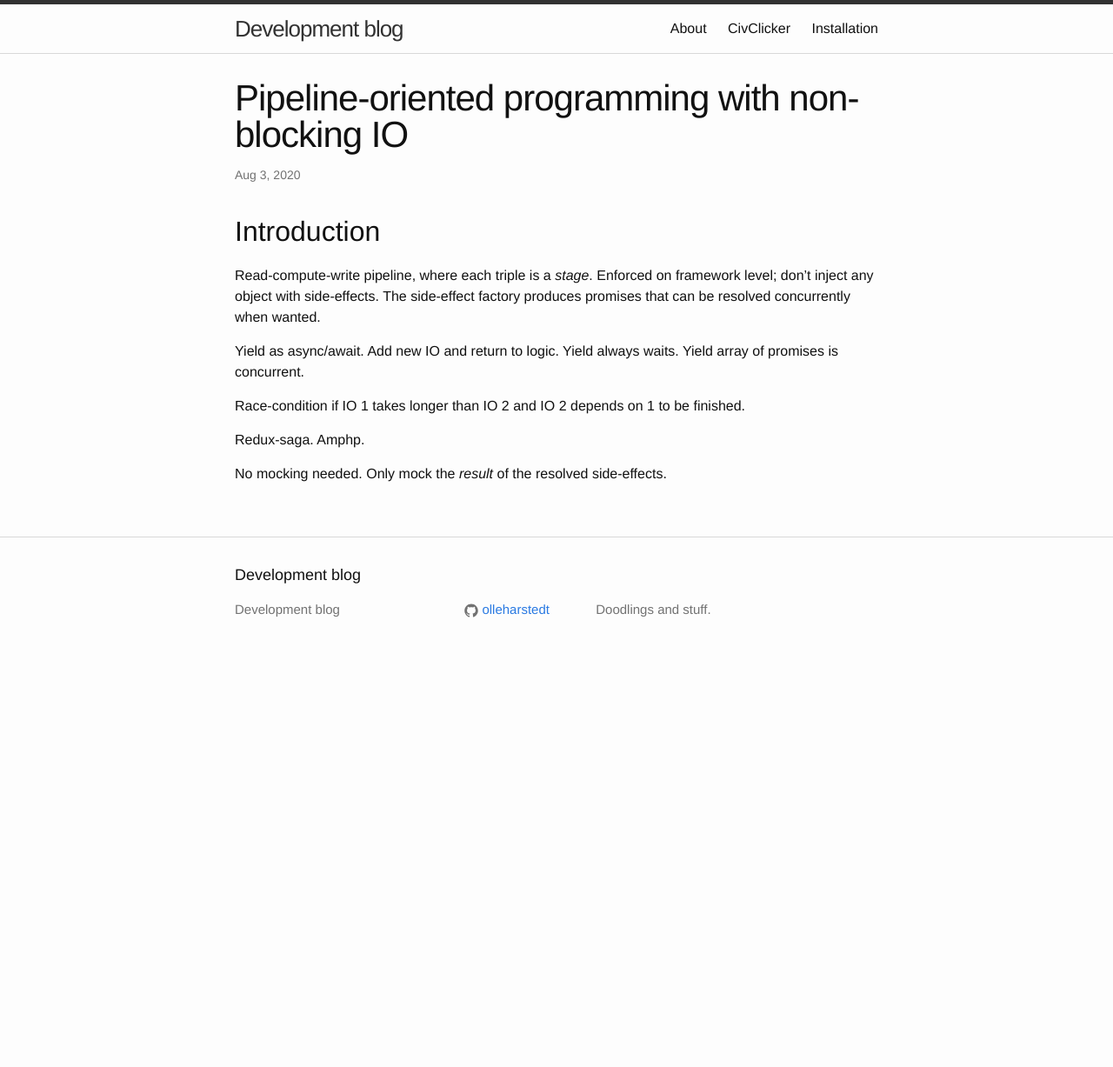
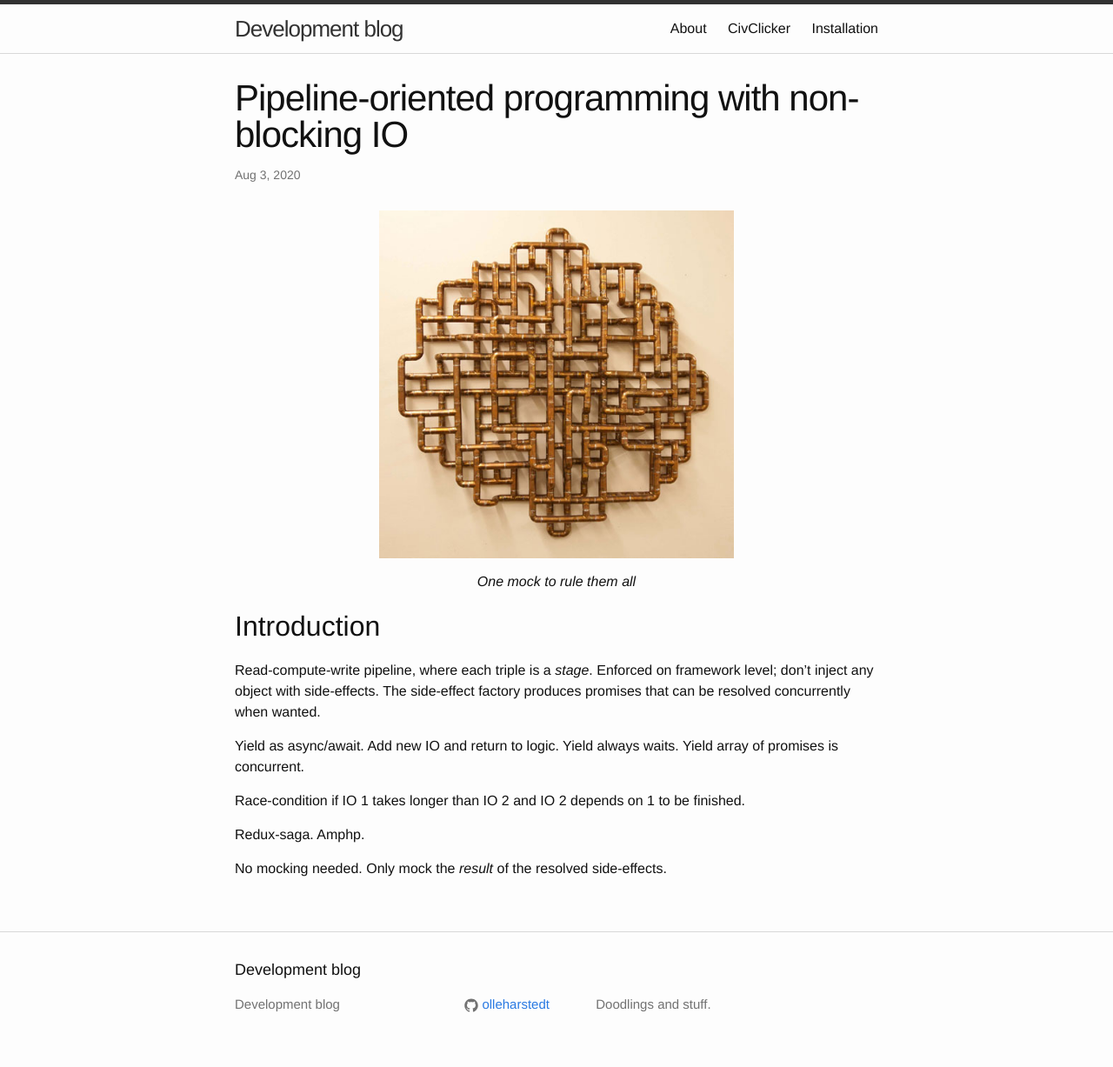
Before and after one commit to olleharstedt/olleharstedt.github.io, a Jekyll site: the page built from _posts/2020-08-03-stage-oriented-programming.markdown, in a window 1280 px wide. Shown: the whole page at 87% size. Built offline with Jekyll 4.4.1, drawn with Linux system fonts in a browser that asks for light colours; nearby versions of some CDN libraries; before the commit the page ends 900 px from its top, so only the background shows below that.

Commit message:
Add image

```diff
--- a/_posts/2020-08-03-stage-oriented-programming.markdown
+++ b/_posts/2020-08-03-stage-oriented-programming.markdown
@@ -4,6 +4,13 @@ title:  Pipeline-oriented programming with non-blocking IO
 date:   2020-08-03
 categories: php
 ---
+
+{:refdef: style="text-align: center;"}
+<img src="{{ site.url }}/assets/img/pipes.jpg" alt="Pipes" height="400px"/>
+{: refdef}
+{:refdef: style="text-align: center;"}
+_One mock to rule them all_
+{: refdef}
 
 ## Introduction
 
```
Also changed, not shown: assets/img/pipes.jpg (added).
